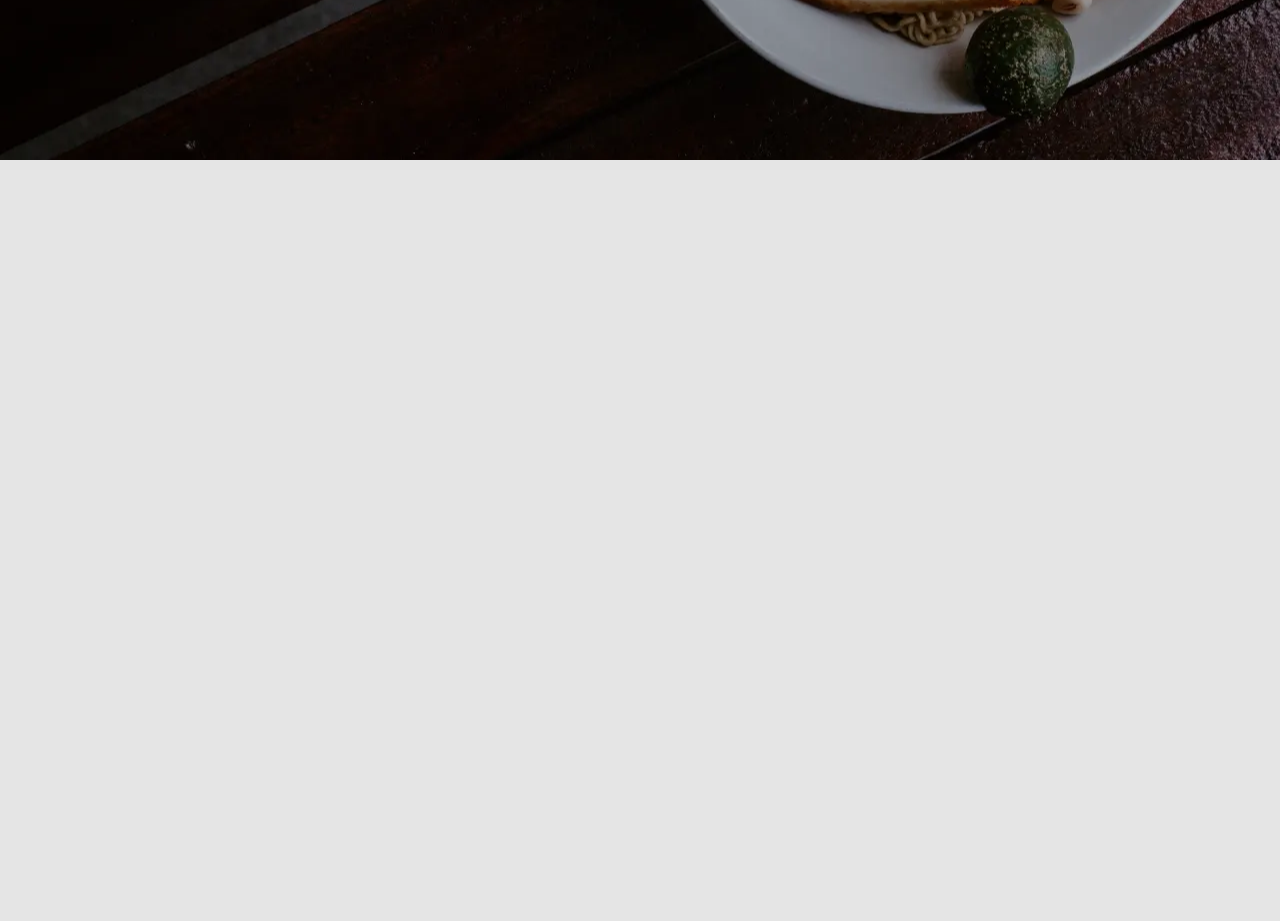
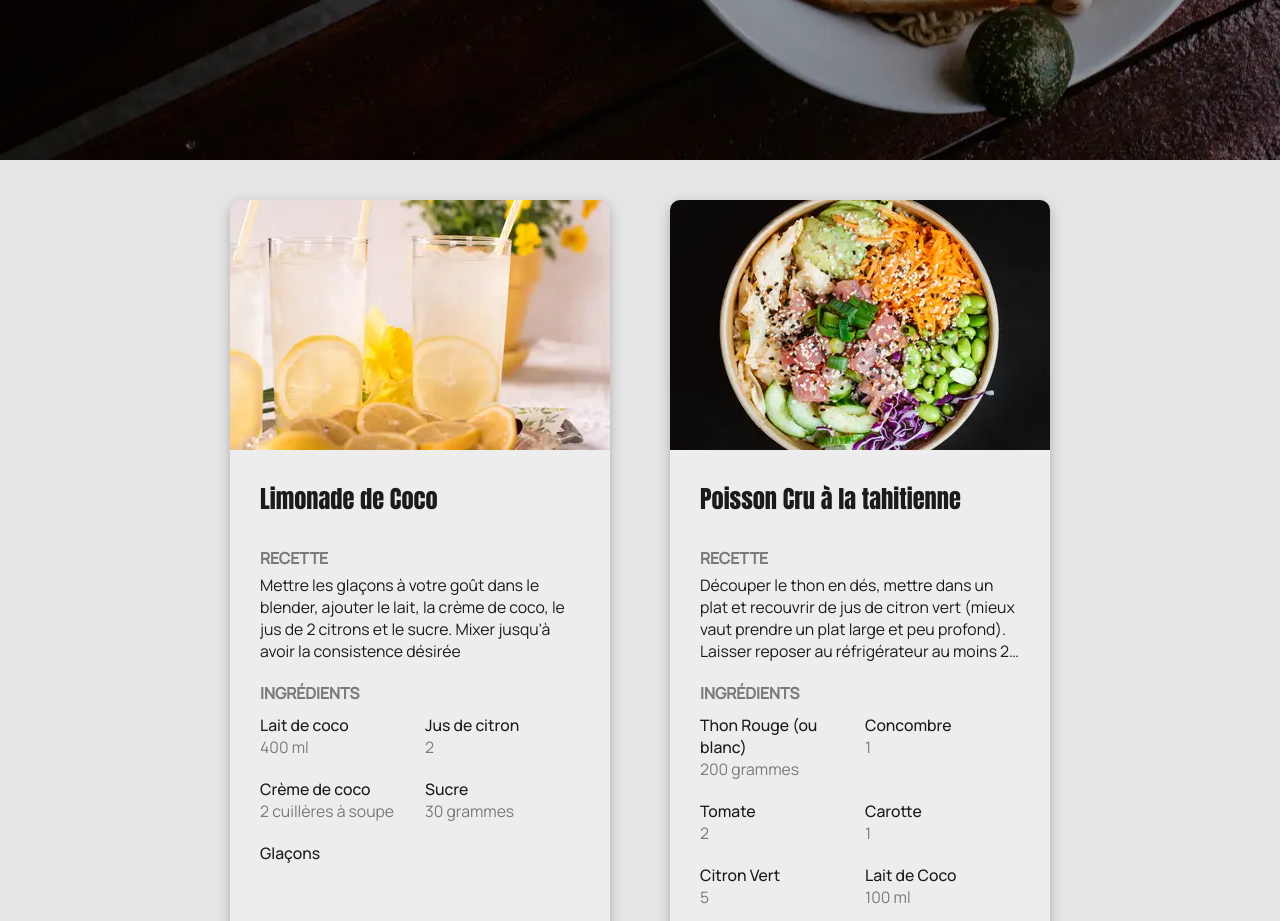
Before and after one commit to MisterFried/les-petits-plats, a website built with Vite: page index.html in a window 1280 px wide. Shown: the part 500-1421 px from the top of the page. Before the commit the page ends 800 px from the top, so only its background shows below. Built offline with nearby package versions, Linux system fonts and the light colour scheme; files whose address does not match are found by name.

Commit message:
fix: scripts import path

```diff
--- a/index.html
+++ b/index.html
@@ -48,6 +48,6 @@
 			<section class="recipes"></section>
 		</main>
 
-		<script src="/src/ts/displayRecipes.ts" type="module"></script>
+		<script src="/src/scripts/displayRecipes.ts" type="module"></script>
 	</body>
 </html>
```
